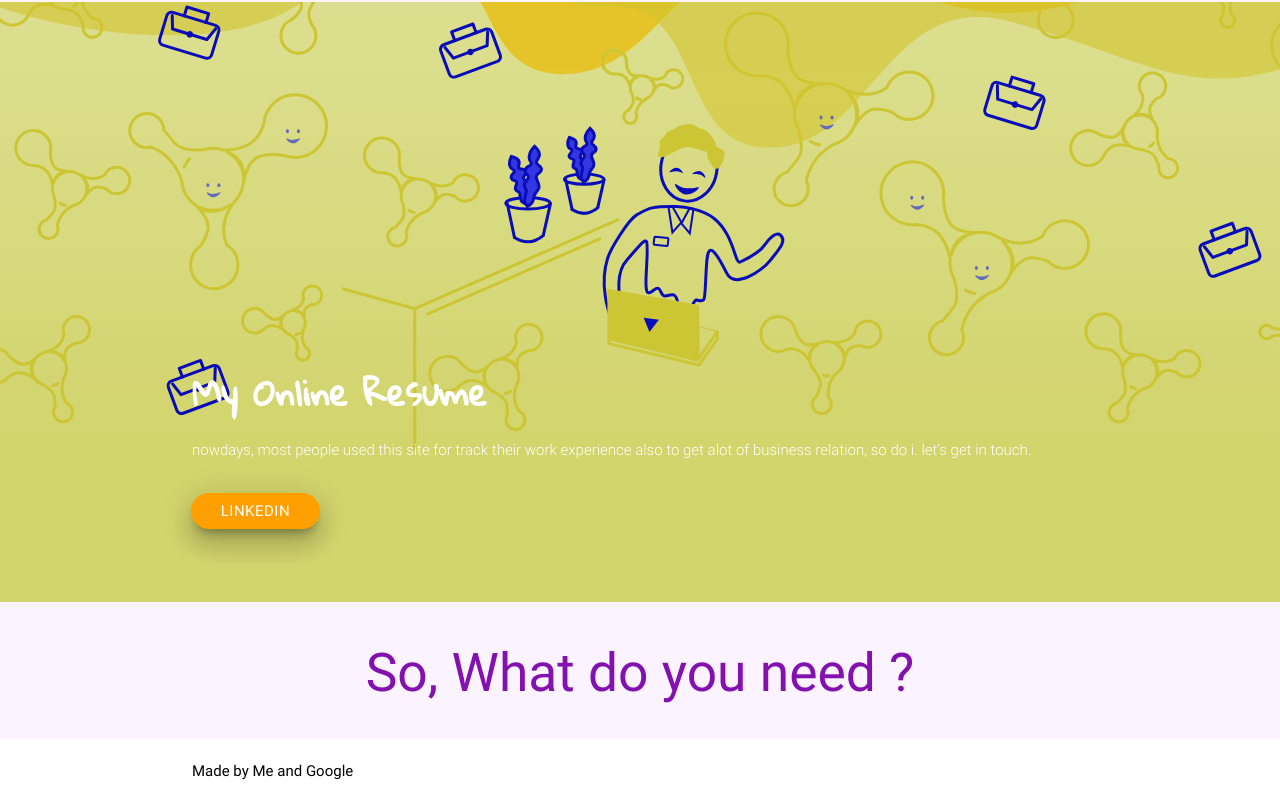
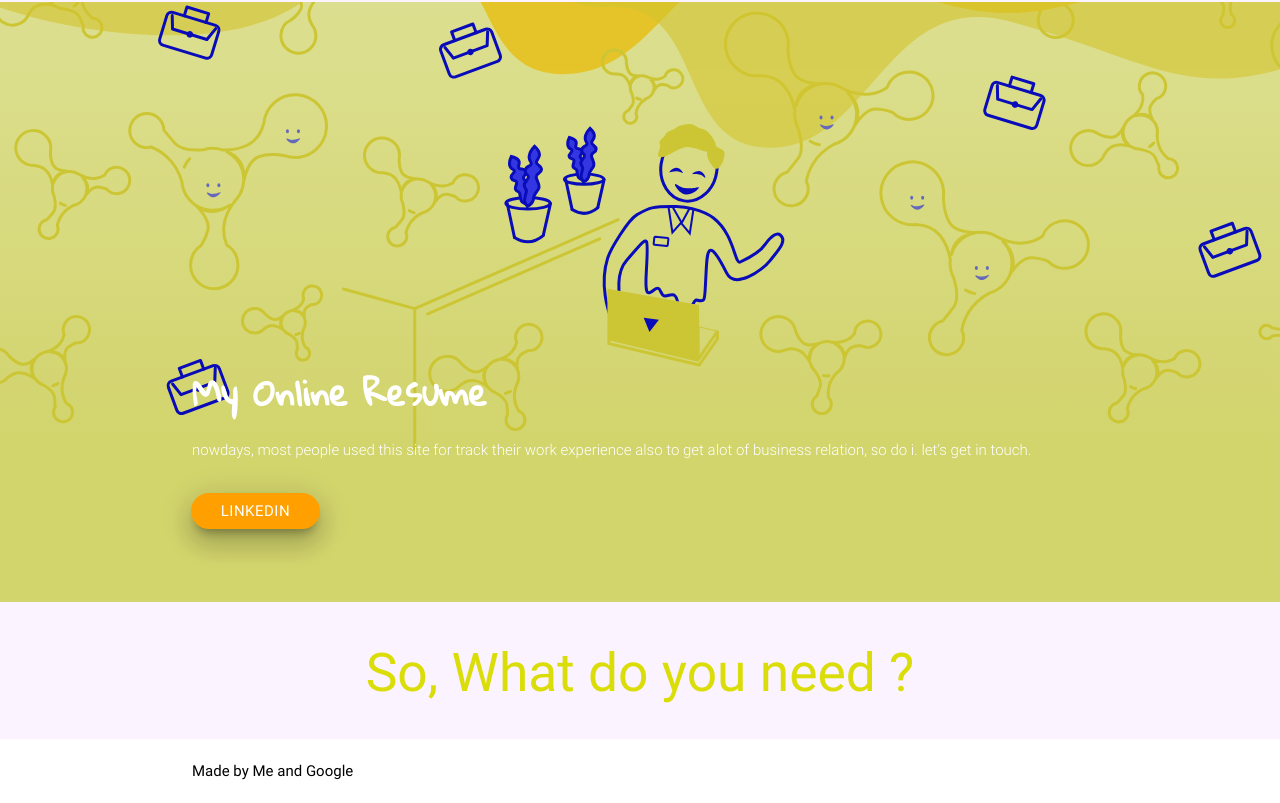
Before and after one commit to fawsharam/fawsharam.github.io, a plain HTML site: page index.html in a window 1280 px wide. Shown: the part 3233-4036 px from the top of the page. Drawn offline with nearby package versions, Linux system fonts and the light colour scheme; a script that the page names is missing.

Commit message:
Update index.html

```diff
--- a/index.html
+++ b/index.html
@@ -209,7 +209,7 @@
   <div class="container-body">
     <div class="section">
       <div class="row">
-        <div class="col s12 center" style="color: #8211af;">
+        <div class="col s12 center" style="color: #dadd07;">
           <h2>So, What do you need ?<br><span class="ityped"></span></h2>
           <script src="https://unpkg.com/ityped@0.0.10"></script>
         </div>
```
